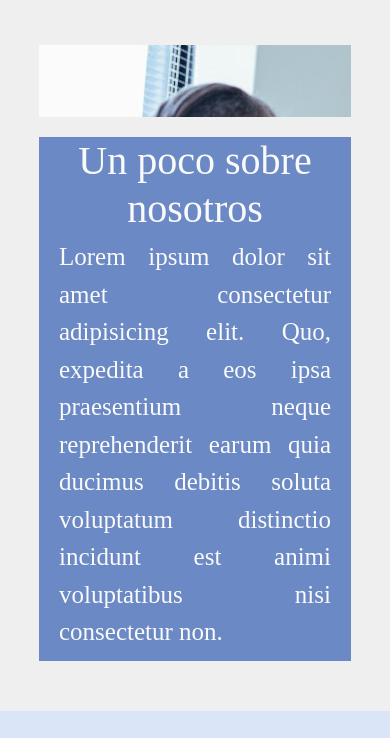
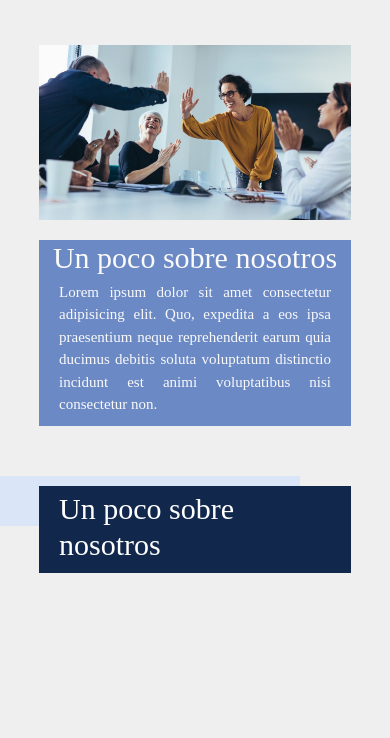
Before and after one commit to JuanDiegoHuaman/proyectoFinal-DesarrolloWeb, a website: page index.html in a window 390 px wide. Shown: the part 73-811 px from the top of the page. Drawn offline with nearby package versions, Linux system fonts and the light colour scheme; a web font is replaced by a local one.

Commit message:
Correciones del responsive de la página home.

```diff
--- a/scss/pages/_home.scss
+++ b/scss/pages/_home.scss
@@ -137,6 +137,8 @@
             &__division1 {
                 grid-column: 2/4;
                 width: 76vw;
+                height: auto;
+                display: flex;
             }
 
             &__division2 {
@@ -159,6 +161,7 @@
             display: flex;
             flex-direction: column;
             row-gap: 2rem;
+            height: auto;
 
             &__division1 {
                 width: 80vw;
@@ -172,3 +175,32 @@
         }
     }
 }
+
+@media only screen and (max-width: 670px) {
+
+    .home {
+
+        h2 {
+            font-size: 3rem;
+        }
+
+        p {
+            font-size: 1.5rem;
+        }
+
+        &__section2 {
+
+            &__fondoTitulo1 {
+                width: 30rem;
+                height: 5rem;
+            }
+
+            &__fondoTitulo2 {
+
+                h2 {
+                    padding: 0.5rem 2rem;
+                }
+            }
+        }
+    }
+}
```
Also changed, not shown: css/index.css.
